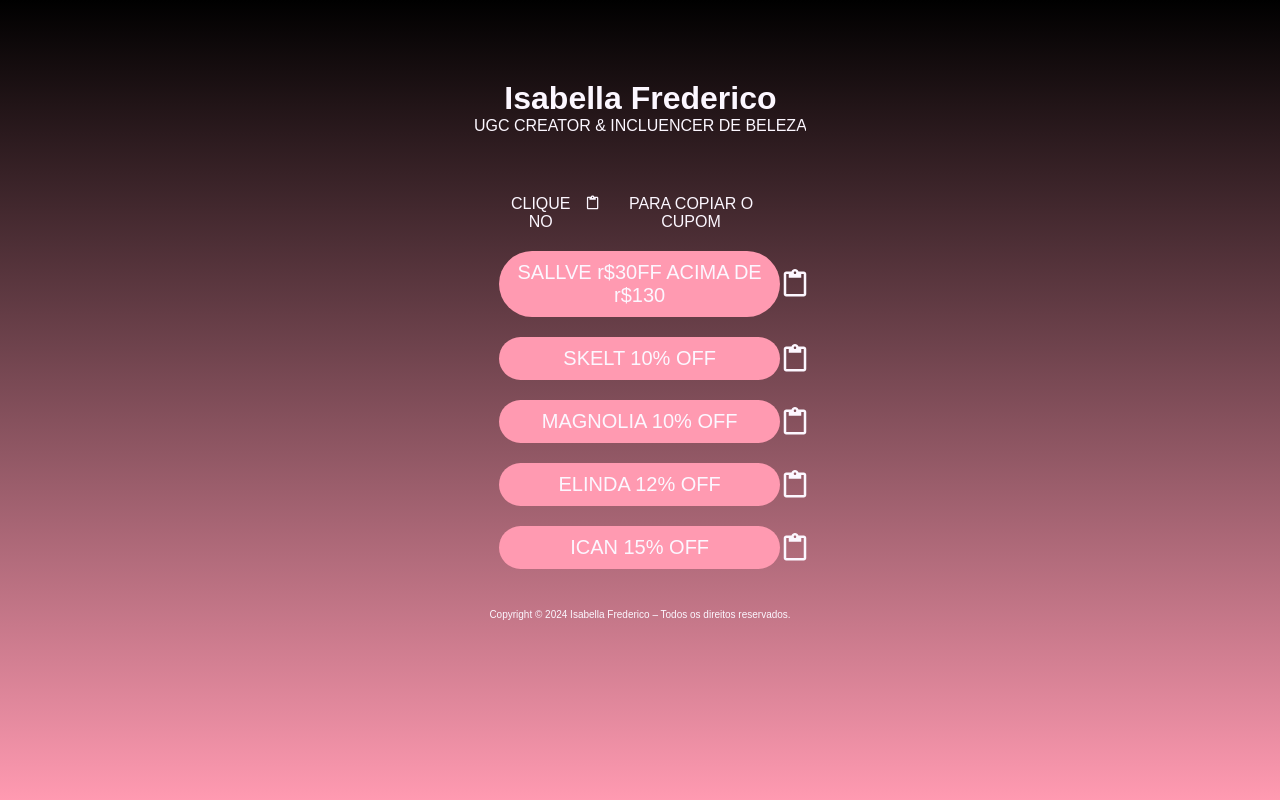
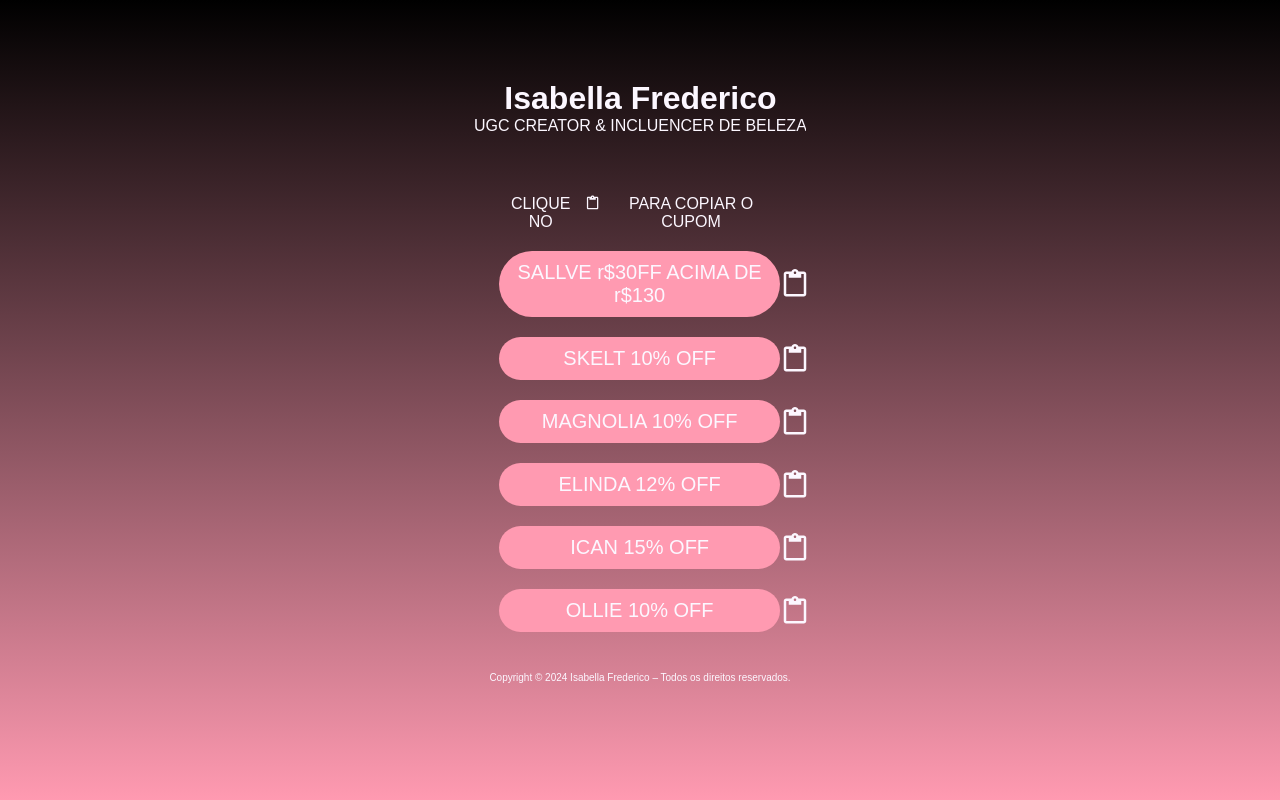
Before and after one commit to smksams/biolinkpage, a React (Vite) app: page /cupom in a window 1280 px wide. Built offline with nearby package versions, Linux system fonts and the light colour scheme; a web font is replaced by a local one.

Commit message:
cupom adicionado

```diff
--- a/src/pages/Cupom/index.jsx
+++ b/src/pages/Cupom/index.jsx
@@ -140,6 +140,28 @@
             icon={MdContentPaste}
           />
         </div>
+
+        <div className="button-wrapper slide-in-blurred-right">
+          <Button
+            onClick={(e) => {
+              e.preventDefault();
+              copyContent('ISAFREDERICO10')
+              setTimeout(() => {
+                window.open('https://meuollie.com.br/', '_blank');
+              })
+            }}
+            text={'OLLIE 10% OFF'}
+          />
+
+          <ButtonText
+            onClick={(e) => {
+              e.preventDefault();
+              copyContent('ISAFREDERICO10')
+            }}
+            icon={MdContentPaste}
+          />
+        </div>
+
       </div>
       <Footer />
     </Container>
```
